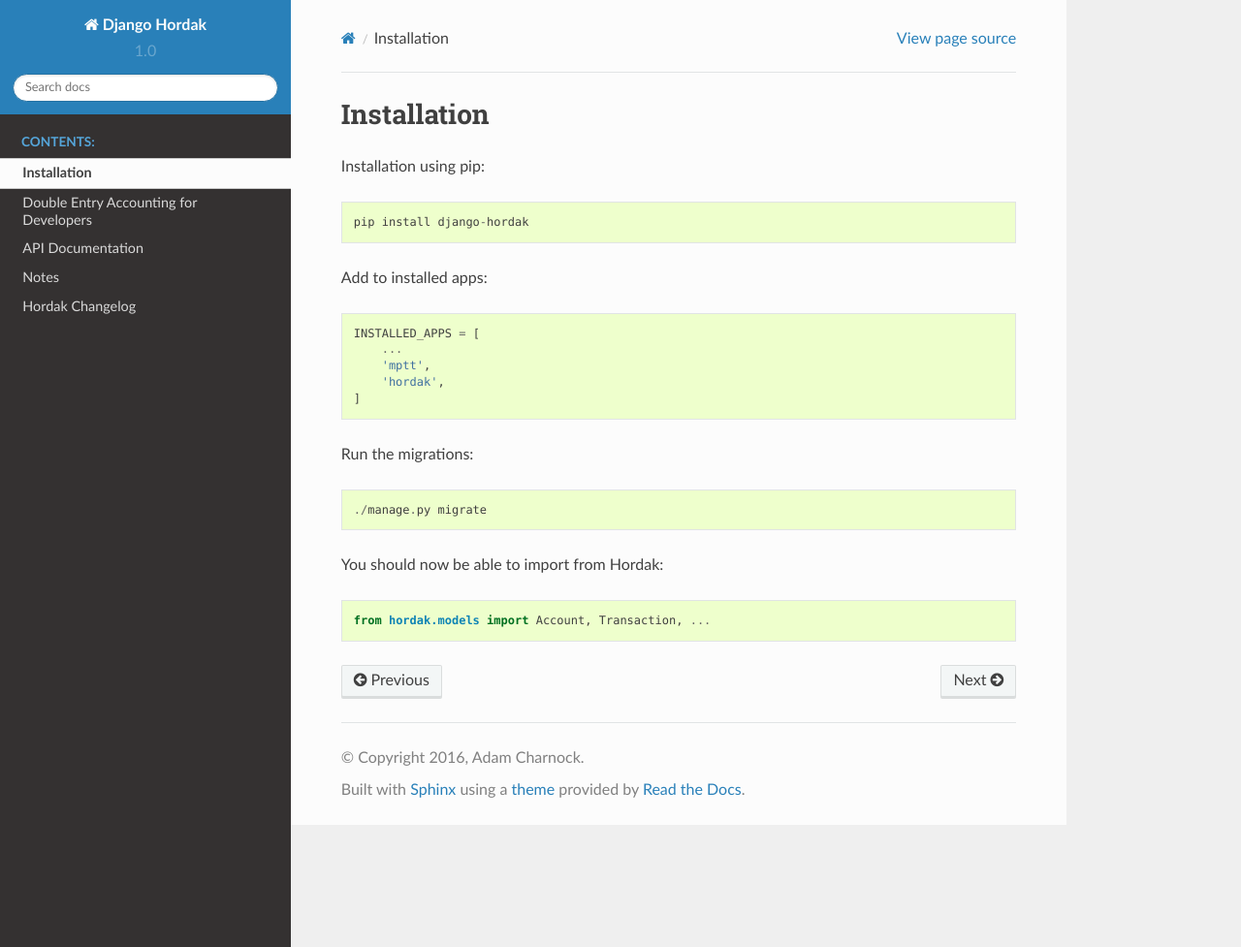
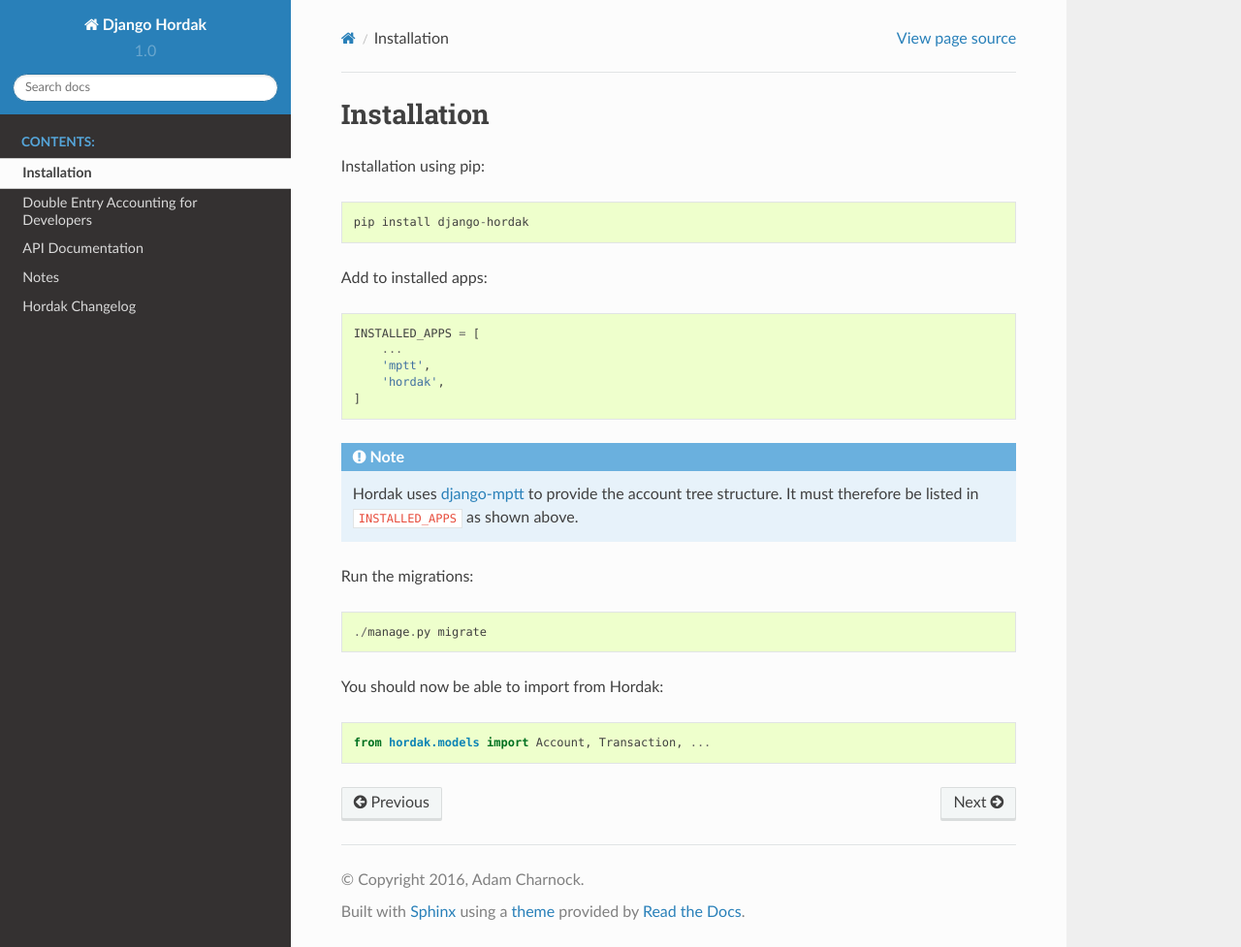
Before and after one commit to adamcharnock/django-hordak, a Sphinx documentation site: the page built from docs/installation.rst, in a window 1280 px wide and 977 px high. Shown: the whole window at 97% size. Built offline with Sphinx 7.4.7 and the Read the Docs theme 2.0.0, drawn with Linux system fonts in a browser that asks for light colours.

Commit message:
Expanding on docs change in pull request #6

```diff
--- a/docs/installation.rst
+++ b/docs/installation.rst
@@ -15,6 +15,11 @@ Add to installed apps:
         'hordak',
     ]
 
+.. note::
+
+    Hordak uses `django-mptt`_ to provide the account tree structure. It must therefore be listed
+    in ``INSTALLED_APPS`` as shown above.
+
 Run the migrations::
 
     ./manage.py migrate
@@ -24,3 +29,6 @@ You should now be able to import from Hordak:
 .. code:: python
 
     from hordak.models import Account, Transaction, ...
+
+
+.. _django-mptt: https://github.com/django-mptt/django-mptt
```
